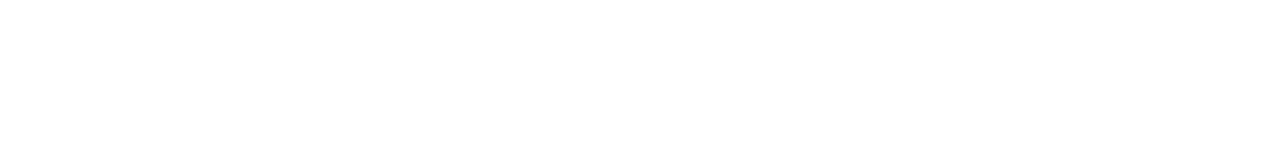
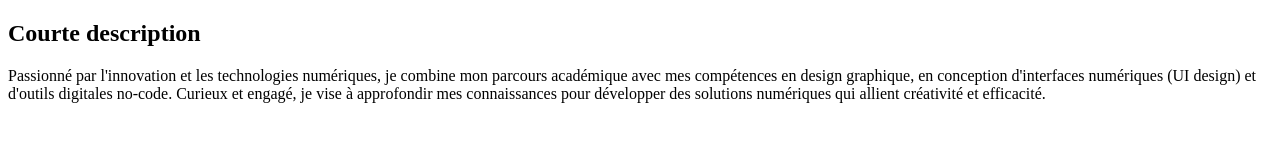
Before and after one commit to bokossageovani/mon-cv, a plain HTML site: page index.html in a window 1280 px wide. Drawn offline with Linux system fonts and the light colour scheme.

Commit message:
mise en place de la section description

```diff
--- a/index.html
+++ b/index.html
@@ -7,7 +7,11 @@
         <link rel="stylesheet" href="style.css">
     </head>
     <body>
-
+        <!--Description-->
+        <section id="description">
+            <h2>Courte description</h2>
+            <p>Passionné par l'innovation et les technologies numériques, je combine mon parcours académique avec mes compétences en design graphique, en conception d'interfaces numériques (UI design) et d'outils digitales no-code. Curieux et engagé, je vise à approfondir mes connaissances pour développer des solutions numériques qui allient créativité et efficacité.</p>
+        </section>
     </body>
 
 
```
